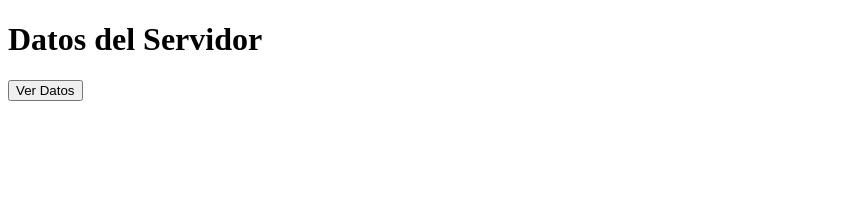
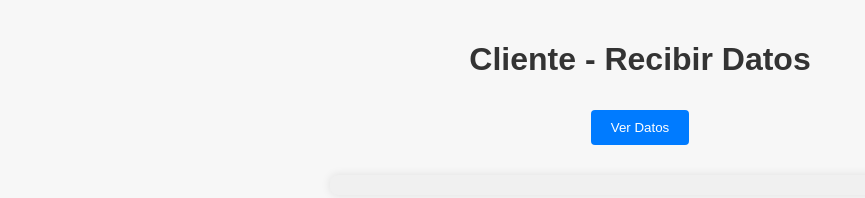
Before and after one commit to unasino/cliente---borrar, a plain HTML site: page index.html in a window 1280 px wide. Shown: the whole page, without its empty margins (0-865 px from the left). Drawn offline with Linux system fonts and the light colour scheme.

Commit message:
Update index.html

```diff
--- a/index.html
+++ b/index.html
@@ -3,27 +3,72 @@
 <head>
     <meta charset="UTF-8">
     <meta name="viewport" content="width=device-width, initial-scale=1.0">
-    <title>Cliente</title>
+    <title>Cliente - Recibir Datos</title>
     <style>
-        /* Estilos (opcional) */
+        body {
+            font-family: Arial, sans-serif;
+            background-color: #f7f7f7;
+            margin: 0;
+            padding: 20px;
+            text-align: center;
+        }
+
+        h1 {
+            color: #333;
+        }
+
+        button {
+            padding: 10px 20px;
+            margin: 10px;
+            background-color: #007bff;
+            color: white;
+            border: none;
+            border-radius: 4px;
+            cursor: pointer;
+        }
+
+        button:hover {
+            background-color: #0056b3;
+        }
+
+        #json-output {
+            white-space: pre-wrap;
+            background-color: #f0f0f0;
+            padding: 10px;
+            margin-top: 20px;
+            border-radius: 8px;
+            max-width: 600px;
+            margin: 20px auto;
+            box-shadow: 0 0 10px rgba(0, 0, 0, 0.1);
+            font-family: "Courier New", Courier, monospace;
+            overflow-x: auto;
+        }
     </style>
 </head>
 <body>
 
-    <h1>Datos del Servidor</h1>
+    <h1>Cliente - Recibir Datos</h1>
 
-    <button onclick="viewData()">Ver Datos</button>
-    <pre id="data-display"></pre>
+    <button onclick="requestData()">Ver Datos</button>
+
+    <div id="json-output"></div>
+
+    <iframe id="iframe" src="https://unasino.github.io/servidor-almacenar---BORRAR/" style="display:none;"></iframe>
 
     <script>
-        function viewData() {
-            // Este método se llamará cuando se reciba el mensaje
-            window.addEventListener('message', (event) => {
-                // Asegúrate de verificar el origen en un entorno real
-                const dataDisplay = document.getElementById('data-display');
-                dataDisplay.textContent = event.data;
-            });
+        function requestData() {
+            const iframe = document.getElementById('iframe');
+            iframe.contentWindow.postMessage({ type: 'requestData' }, 'https://unasino.github.io');
         }
+
+        window.addEventListener('message', (event) => {
+            if (event.origin === "https://unasino.github.io") { // Verifica que el mensaje provenga de la página correcta
+                if (event.data.type === 'data') {
+                    const jsonData = event.data.payload;
+                    document.getElementById('json-output').textContent = JSON.stringify(JSON.parse(jsonData), null, 2);
+                }
+            }
+        });
     </script>
 
 </body>
```
